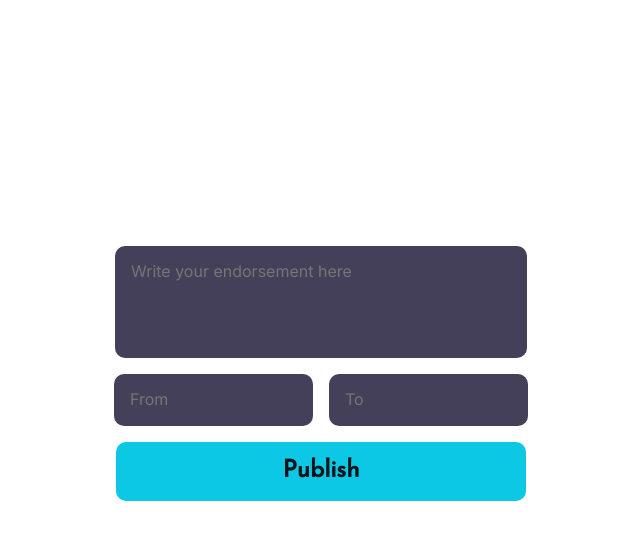
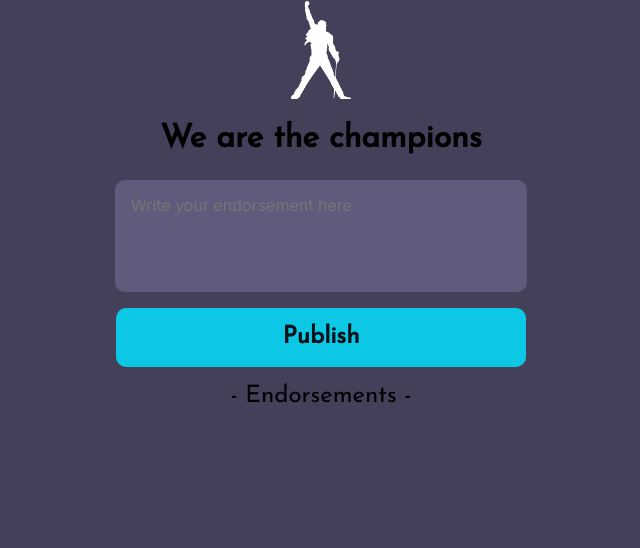
Before and after one commit to AzizJatoi/We-are-the-champions, a website built with Vite: page index.html in a window 1280 px wide. Shown: the whole page, without its empty margins (319-959 px from the left). Built offline with nearby package versions, Linux system fonts and the light colour scheme.

Commit message:
changed the styling

```diff
--- a/index.css
+++ b/index.css
@@ -1,11 +1,11 @@
 *{
     margin: 0;
     padding: 0;
-    /* background-color: black; */
 }
 
 body {
     font-family: 'Josefin Sans', sans-serif;
+    background-color: #444059;
 }
 
 .container {
@@ -14,22 +14,17 @@ body {
     align-items: center;
     width: 380px;
     margin: 0 auto;
-    margin-top: 1rem;
-}
-
-.main-heading {
-    color: white;
 }
 
 .main-img {
-    width: 150px;
+    width: 100px;
     color: black;
 }
 
 .input {
     border-radius: 10px;
     border: none;
-    background-color: #444059;
+    background-color: #605a7c;
     height: 80px;
     width: 100%;
     color: white;
--- a/index.html
+++ b/index.html
@@ -19,10 +19,10 @@
         <img src="./assets/freddie.png" alt="" class="main-img">
         <h1 class="main-heading">We are the champions</h1>
         <textarea type="text" name="" id="input-field" class="input" placeholder="Write your endorsement here"></textarea>
-        <div class="flex">
-        <textarea type="text" name="" id="from-input-field" class="from" placeholder="From"></textarea>
-        <textarea type="text" name="" id="to-input-field" class="from" placeholder="To"></textarea>
-        </div>
+        <!-- <div class="flex">
+            <textarea type="text" name="" id="from-input-field" class="from" placeholder="From"></textarea>
+            <textarea type="text" name="" id="to-input-field" class="from" placeholder="To"></textarea>
+        </div> -->
         <button class="btn" id="btn">Publish</button>
         <p class="main-heading endorsement">- Endorsements - </p>
         <div class="endorsements" id="endorsement-container">
```
